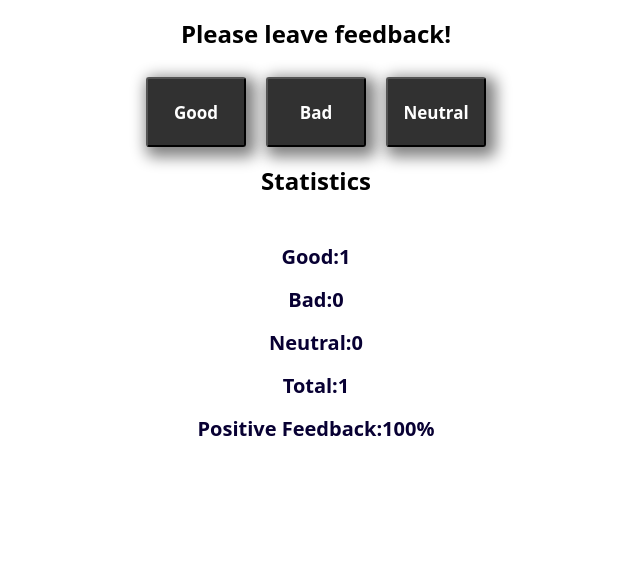
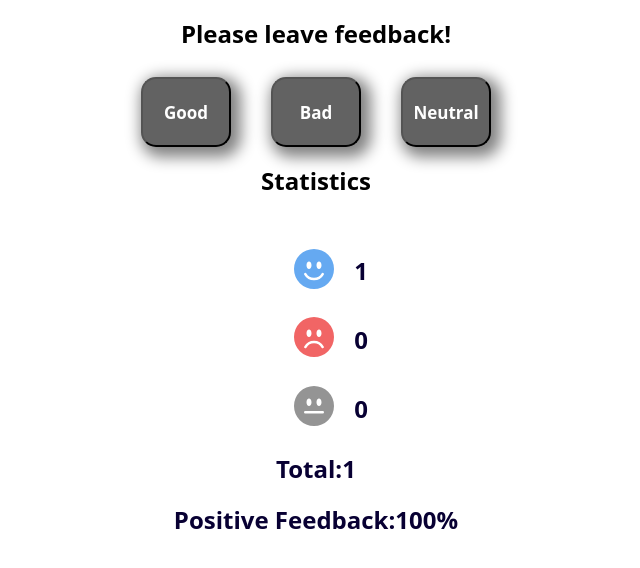
Before and after one commit to mitrofin/feedback-counter, a React (Create React App) app: page / in a window 1280 px wide. Both pictures are taken after a click on the button "Good". Shown: the top 568 px of the page, without its empty margins (324-964 px from the left). Built offline with nearby package versions, Linux system fonts and the light colour scheme.

Commit message:
add styles

```diff
--- a/package.json
+++ b/package.json
@@ -15,6 +15,7 @@
     "node-sass": "^7.0.1",
     "react": "^17.0.2",
     "react-dom": "^17.0.2",
+    "react-icons": "^4.3.1",
     "react-scripts": "5.0.0",
     "web-vitals": "^2.1.4"
   },
--- a/src/App.js
+++ b/src/App.js
@@ -43,10 +43,9 @@ export default function App() {
         <Feedback options={options} leaveFeedback={feedbackHandler} />
       </Section>
       <Section title="Statistics">
-        {countTotalFeedback() === 0 && (
+        {countTotalFeedback() === 0 ? (
           <Natification message="No feedback given" />
-        )}
-        {countTotalFeedback() > 0 && (
+        ) : (
           <Statistics
             good={good}
             neutral={neutral}
--- a/src/components/feedback/Feedback.module.scss
+++ b/src/components/feedback/Feedback.module.scss
@@ -6,15 +6,15 @@
   margin-right: auto;
 }
 .button {
-  min-width: 100px;
+  min-width: 90px;
   min-height: 70px;
-  margin: 0 10px;
+  margin: 0 20px;
   padding: 5px;
   font-size: 17px;
   font-weight: 600;
   color: #ffffff;
-  background-color: rgb(49, 49, 49);
-  border-radius: 3px;
+  background-color: rgb(98, 98, 98);
+  border-radius: 15px;
   outline: none;
   box-shadow: 5px 5px 15px 5px gray;
   cursor: pointer;
--- a/src/components/statistics/Statistics.jsx
+++ b/src/components/statistics/Statistics.jsx
@@ -1,5 +1,11 @@
 import PropTypes from 'prop-types';
 import s from './Statistics.module.scss';
+
+import {
+  BsFillEmojiNeutralFill,
+  BsFillEmojiSmileFill,
+  BsFillEmojiFrownFill,
+} from 'react-icons/bs';
 
 export default function Statistics({
   good,
@@ -11,13 +17,31 @@ export default function Statistics({
   return (
     <ul className={s.statsList}>
       <li className={s.listItem}>
-        <p className={s.listText}>Good:{good}</p>
+        <p className={s.listText}>
+          {/* Good:{good} */}
+          <span className={s.iconsGood}>
+            <BsFillEmojiSmileFill style={{ width: 40, height: 40 }} />
+          </span>
+          {good}
+        </p>
       </li>
       <li className={s.listItem}>
-        <p className={s.listText}>Bad:{bad}</p>
+        <p className={s.listText}>
+          {/* Bad:{bad} */}
+          <span className={s.iconsBad}>
+            <BsFillEmojiFrownFill style={{ width: 40, height: 40 }} />
+          </span>
+          {bad}
+        </p>
       </li>
       <li className={s.listItem}>
-        <p className={s.listText}>Neutral:{neutral}</p>
+        <p className={s.listText}>
+          {/* Neutral:{neutral} */}
+          <span className={s.iconsNeutral}>
+            <BsFillEmojiNeutralFill style={{ width: 40, height: 40 }} />
+          </span>
+          {neutral}
+        </p>
       </li>
       <li className={s.listItem}>
         <p className={s.listText}>Total:{total}</p>
--- a/src/components/statistics/Statistics.module.scss
+++ b/src/components/statistics/Statistics.module.scss
@@ -7,3 +7,23 @@
   font-size: 20px;
   color: rgb(8, 0, 51);
 }
+.iconsGood {
+  margin: auto 30px;
+  color: rgb(101, 169, 241);
+  width: 30px;
+}
+.iconsBad {
+  composes: iconsGood;
+  color: rgb(241, 101, 101);
+  /* width: 30px; */
+}
+.iconsNeutral {
+  composes: iconsGood;
+  color: rgb(148, 148, 148);
+}
+.listText {
+  display: flex;
+  justify-content: center;
+  align-items: center;
+  font-size: x-large;
+}
```
Also changed, not shown: 2 other files (tests, documents, lock files or other folders).
